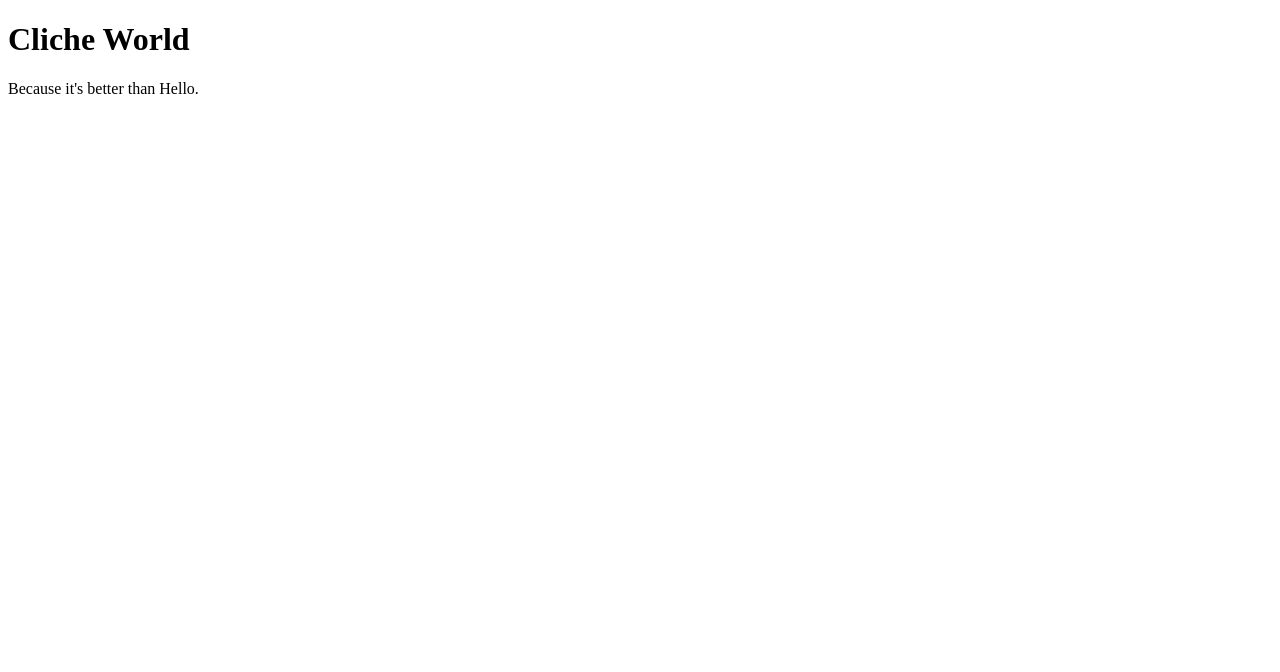
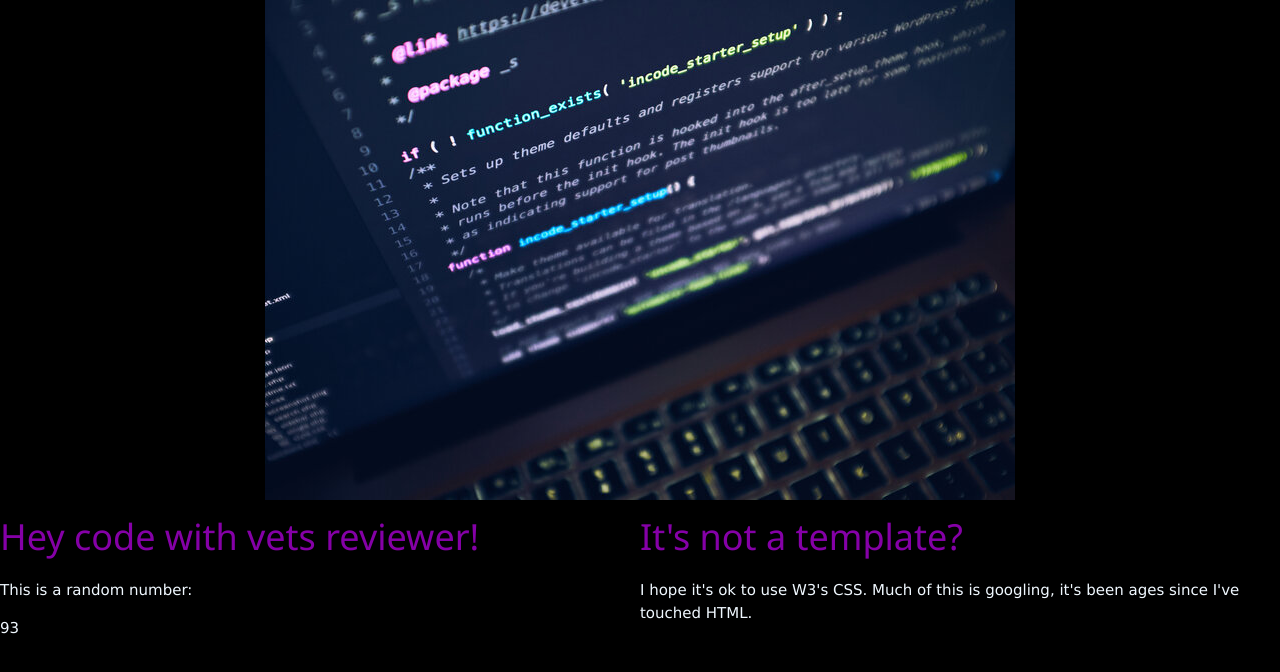
Before and after one commit to iammrbt/codewithvets, a plain HTML site: page index.html in a window 1280 px wide. Drawn offline with nearby package versions, Linux system fonts and the light colour scheme.

Commit message:
added css and an image

```diff
--- a/index.html
+++ b/index.html
@@ -1,5 +1,34 @@
 <!DOCTYPE html>
 <html>
-<h1>Cliche World</h1>
-<p><div><ls>Because it's better than Hello.</ls></div></p>
+<link rel="stylesheet" href="https://www.w3schools.com/w3css/4/w3.css">
+<title>I want to code with vets :D</title>
+<body style="background-color:black">
+<style>
+    img {
+  display: block;
+  margin-left: auto;
+  margin-right: auto;
+    }
+    p {
+        color:aliceblue;
+    }
+    h1 {
+        color: rgb(133, 0, 167);
+    }
+</style>
+<img src="image-asset.jpeg" alt="ComputerCode" class="center">
+<div class="w3-half">
+    <h1>Hey code with vets reviewer!</h1>
+    <p>This is a random number:</p>
+    <p id="random_number"></p>
+</div>
+<div class="w3-rest">
+    <h1>It's not a template?</h1>
+    <p>I hope it's ok to use W3's CSS. Much of this is googling, it's been ages since I've touched HTML.</p>
+</div>
+<script>
+    var randomNumber = Math.floor(Math.random() * 100);
+    document.getElementById("random_number").innerHTML = randomNumber;
+</script>
+</body>
 </html>
```
Also changed, not shown: image-asset.jpeg (added).
